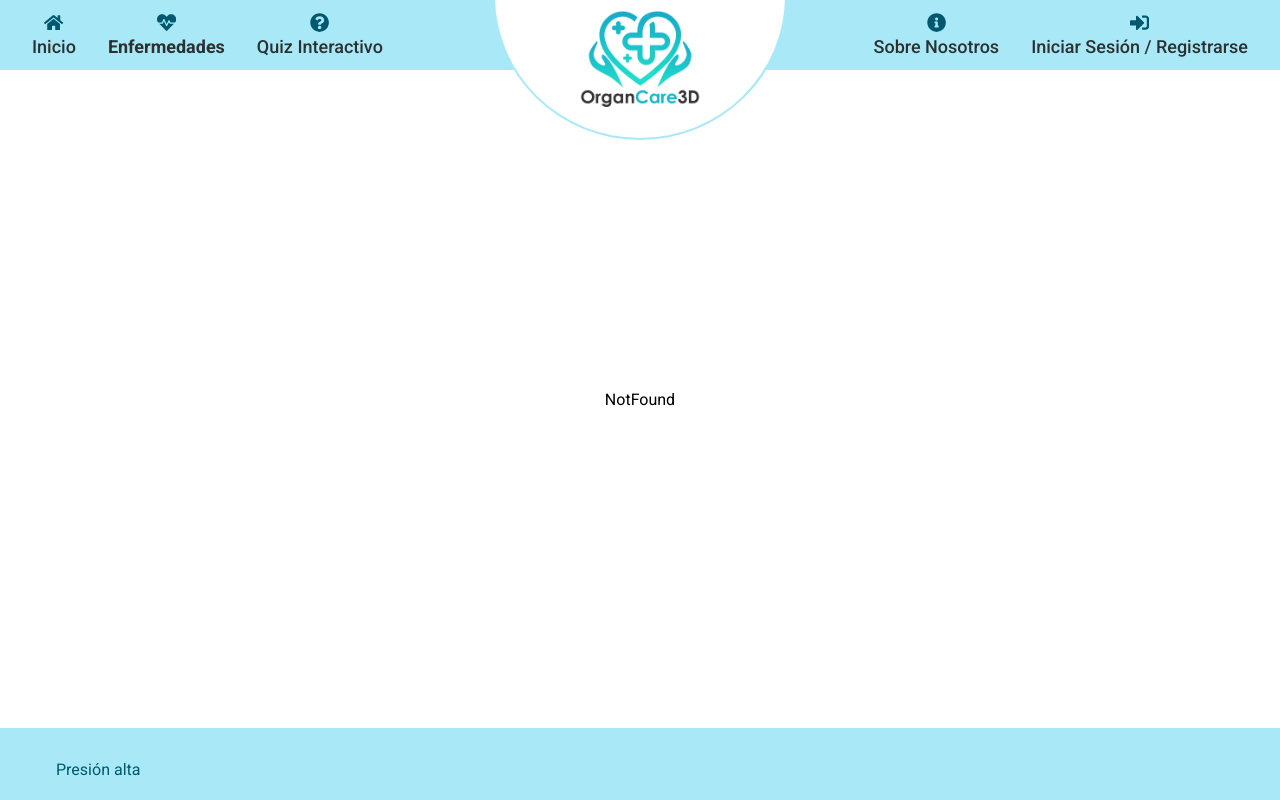
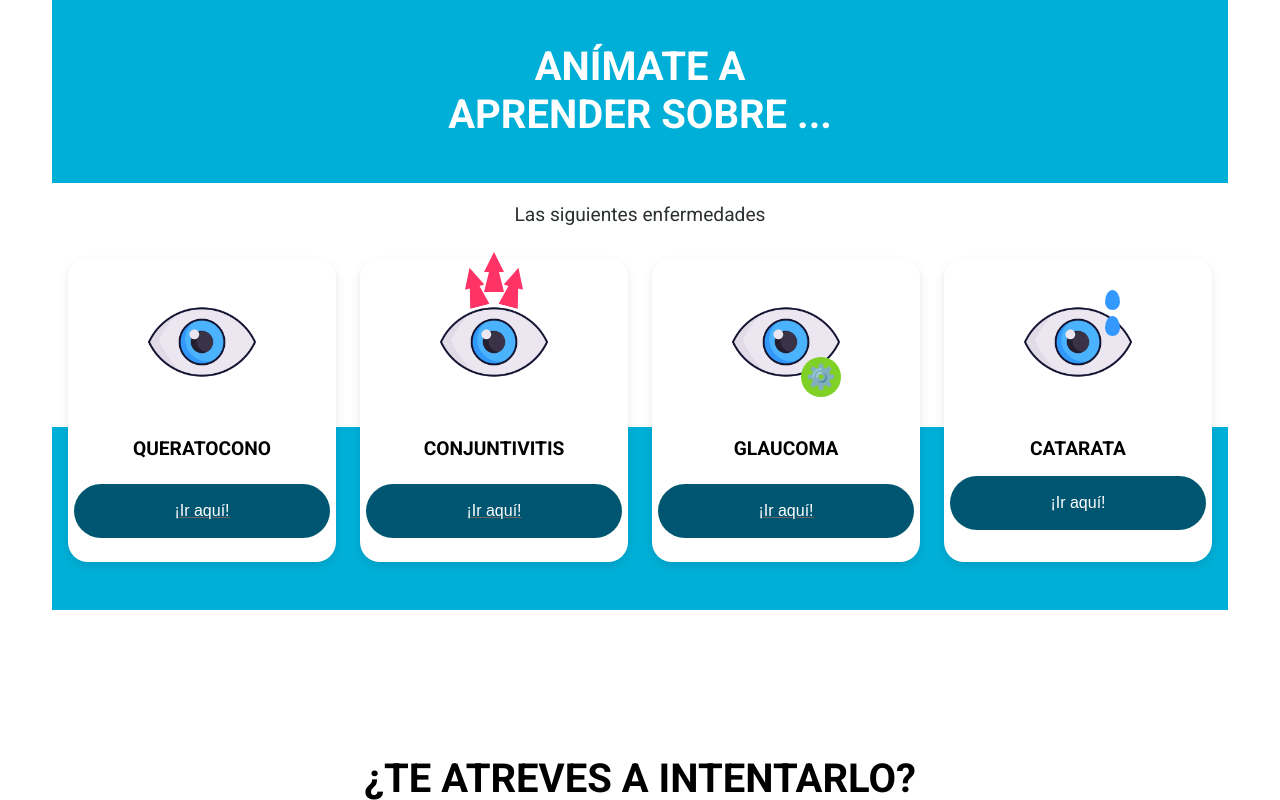
Before and after one commit to Juanmaperea/organ-care-3d, a React (Vite) app: page /enfermedades in a window 1280 px wide. Built offline with nearby package versions, Linux system fonts and the light colour scheme; no server answers.

Commit message:
Se agregan modificaciones en encabezado y navegacion de la pagina

```diff
--- a/src/layout/footer/Footer.jsx
+++ b/src/layout/footer/Footer.jsx
@@ -6,7 +6,6 @@ const Footer = () => {
     <footer>
       <ul>
         <li>
-          <Link to="/corazon/presion-alta">Presión alta</Link>
         </li>
       </ul>
     </footer>
--- a/src/main.jsx
+++ b/src/main.jsx
@@ -22,6 +22,7 @@ createRoot(document.getElementById("root")).render(
       {/* Rutas con Layout */}
       <Route path="/" element={<Layout />}>
         <Route index element={<Home />} />
+        <Route path="enfermedades" element={<Home />}/>
         <Route path="queratocono" element={<Queratocono />} />
         <Route path="conjuntivitis" element={<Conjuntivitis />} />
         <Route path="glaucoma" element={<Glaucoma />} />
--- a/src/pages/home/Home.css
+++ b/src/pages/home/Home.css
@@ -16,6 +16,8 @@
 
   .text-section {
     flex: 1;
+    margin-top:  2rem;
+    margin-left: 10rem;
     padding-right: 2rem;
     display: flex;
     flex-direction: column;
@@ -25,9 +27,12 @@
   .title {
     font-size: 2.5rem;
     font-weight: bold;
+    margin-top: 40px;
+    margin-left: 2.0rem;
     margin-bottom: 1.5rem;
     line-height: 1.1;
-    align-items: start;
+    align-items: center;
+    position: static;
   }
 
   .description {
@@ -121,17 +126,19 @@
   }
 
   .diseases-header {
-    text-align: right;
+    text-align: center;
     color: white;
     padding: 0 2rem;
     margin-bottom: 2rem;
   }
 
   .diseases-title {
+    text-align: center;
     font-size: 2.5rem;
     font-weight: bold;
     line-height: 1.2;
-    margin-bottom: 1rem;
+    margin-bottom: 4rem;
+    margin-top: -5px;
   }
 
   .diseases-subtitle {
--- a/src/pages/home/Home.jsx
+++ b/src/pages/home/Home.jsx
@@ -1,7 +1,6 @@
-import React from 'react';
-import { Link } from 'react-router-dom';
+import { React, useEffect } from 'react';
+import { Link, useLocation } from 'react-router-dom';
 import { NavLink } from "react-router";
-
 import './Home.css';
 import eyeImage from '../../assets/eye.jpg';
 // Importa las imágenes de los iconos de enfermedades
@@ -11,14 +10,28 @@ import oceye from '../../assets/oc-eye.gif';
 import checkIcon from '../../assets/check-icon.png';
 
 const Home = () => {
+  const location = useLocation();
+
+  // Dirige a la sección de enfermedades
+  useEffect(() => {
+    if (location.pathname === "/enfermedades") {
+      const diseasesSection = document.getElementById("diseases-section");
+      if (diseasesSection) {
+        diseasesSection.scrollIntoView({ behavior: "smooth" });
+      }
+    }
+  }, [location]);
+
   return (
     <div className="home-container">
       {/* Primera sección - Hero */}
+      <h1 className="title">
+          Explora el Ojo Humano:<br />Entiende las Enfermedades del Ojo y Protege tu Visión
+      </h1>
       <div className="content-wrapper">
+
         <div className="text-section">
-          <h1 className="title">
-          Explora el Ojo Humano:<br />Entiende las Enfermedades del Ojo y Protege tu Visión
-          </h1>
+
           <p className="description">
           Bienvenido a una experiencia inmersiva que te llevará al interior del ojo humano.
           A través de modelos 3D interactivos, podrás aprender sobre las enfermedades que afectan la visión,
@@ -43,7 +56,7 @@ const Home = () => {
       </div>
 
       {/* Segunda sección - Enfermedades */}
-      <div className="diseases-section">
+      <div id="diseases-section" className="diseases-section">
         <div className="diseases-header">
           <h2 className="diseases-title">ANÍMATE A<br />APRENDER SOBRE ...</h2>
           <p className="diseases-subtitle">Las siguientes enfermedades</p>
```
